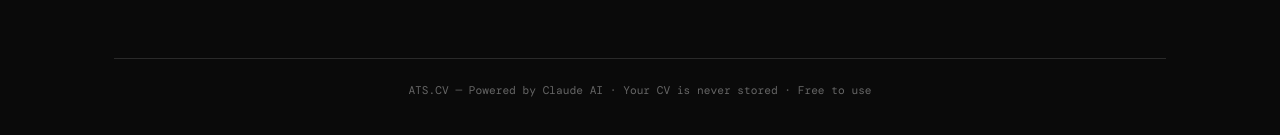
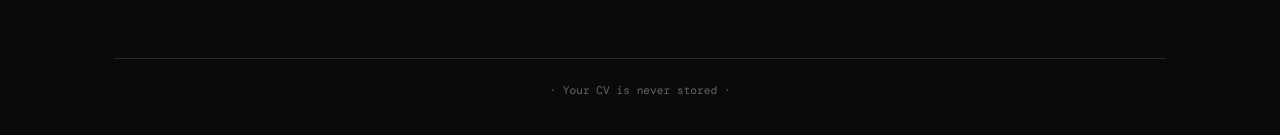
Before and after one commit to iitsdevil/FlipYourCV, a React (Vite) app: page / in a window 1280 px wide. Shown: the part 1107-1242 px from the top of the page. Built offline with nearby package versions, Linux system fonts and the light colour scheme.

Commit message:
Update App.jsx

```diff
--- a/src/App.jsx
+++ b/src/App.jsx
@@ -693,7 +693,7 @@ export default function App() {
         </div>
 
         <div className="footer">
-          ATS.CV — Powered by Claude AI · Your CV is never stored · Free to use
+           · Your CV is never stored ·
         </div>
       </div>
     </>
```
